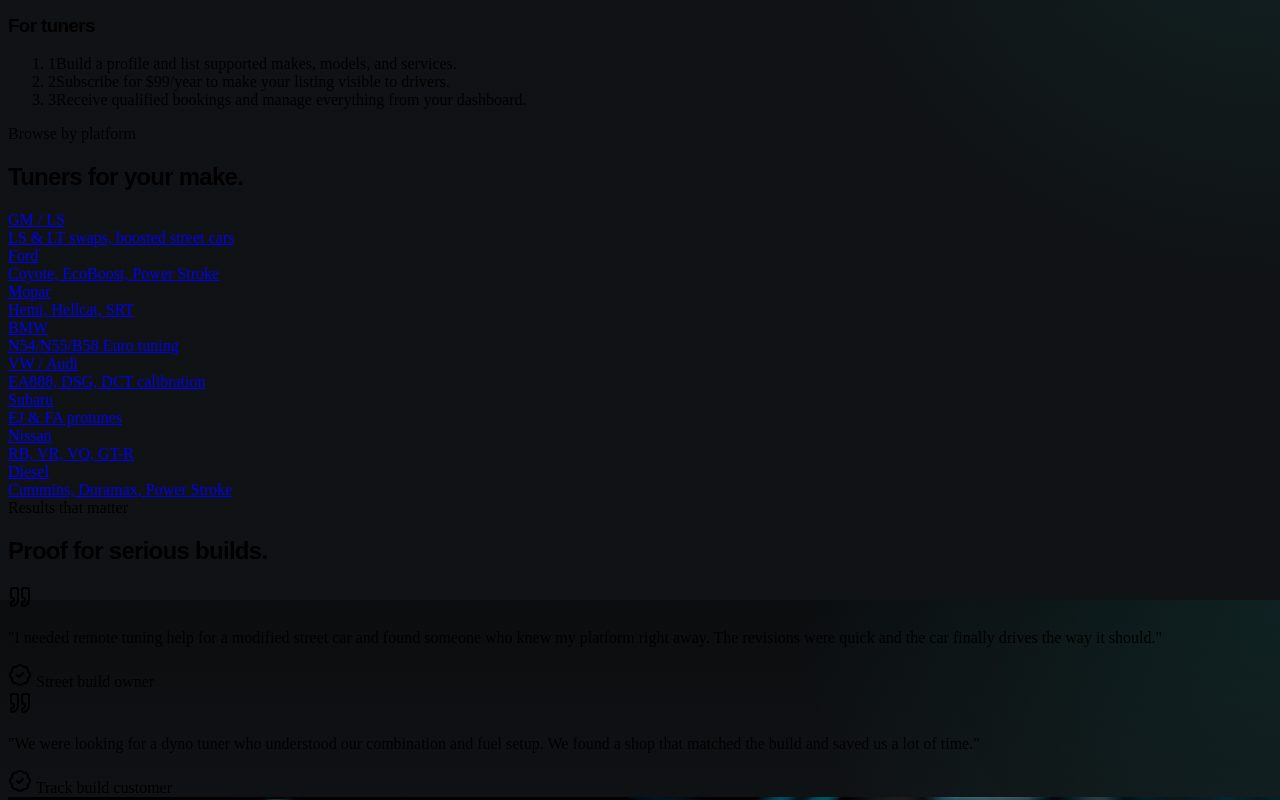
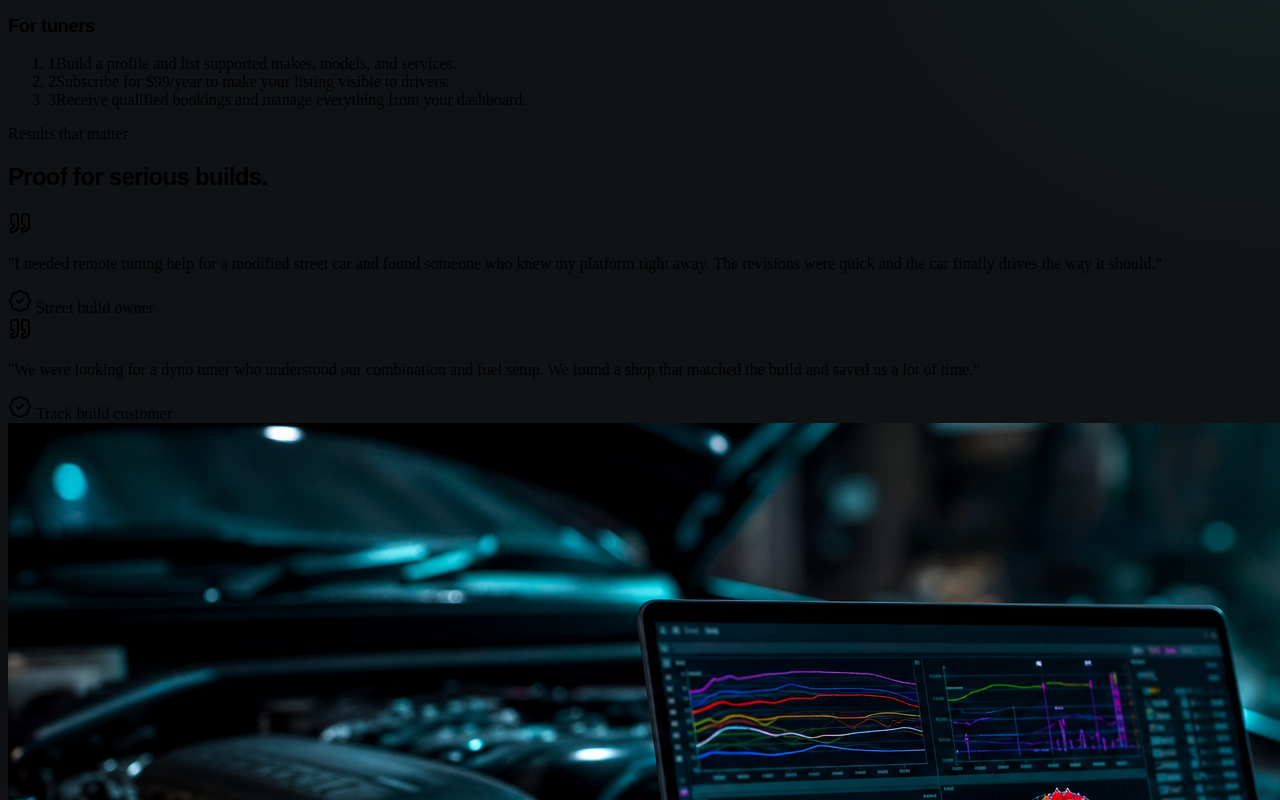
Before and after one commit to roberthollifield-byte/Tunersamerica, a React (Vite) app in the folder client/: page / in a window 1280 px wide. Shown: the part 8200-9000 px from the top of the page. Built offline with nearby package versions, Linux system fonts and the light colour scheme; no server answers; a web font is replaced by a local one.

Commit message:
Home: remove Tuners-for-your-make platforms section

```diff
--- a/client/src/pages/Home.tsx
+++ b/client/src/pages/Home.tsx
@@ -1,5 +1,5 @@
 import { useState } from "react";
-import { Link, useLocation } from "wouter";
+import { useLocation } from "wouter";
 import { useQuery } from "@tanstack/react-query";
 import type { ListingWithDetails } from "@shared/schema";
 import { Layout, Section, Eyebrow } from "@/components/Layout";
@@ -10,7 +10,7 @@
 import { Select, SelectContent, SelectItem, SelectTrigger, SelectValue } from "@/components/ui/select";
 import { Badge } from "@/components/ui/badge";
 import { Skeleton } from "@/components/ui/skeleton";
-import { CATEGORY_LABELS, PLATFORMS } from "@/lib/format";
+import { CATEGORY_LABELS } from "@/lib/format";
 import {
   Wifi, Gauge, Stethoscope, Cpu, Cog, Wrench, Flag, ShieldCheck, Search,
   Star, ArrowRight, BadgeCheck, Quote,
@@ -239,22 +239,6 @@
         </div>
       </Section>
 
-      {/* PLATFORMS */}
-      <Section className="py-10">
-        <Eyebrow>Browse by platform</Eyebrow>
-        <h2 className="mt-4 font-display text-3xl font-bold md:text-4xl">Tuners for your make.</h2>
-        <div className="mt-8 grid gap-3 sm:grid-cols-2 lg:grid-cols-4">
-          {PLATFORMS.map((p) => (
-            <Link key={p.key} href={`/tuners?make=${p.key}`} data-testid={`link-platform-${p.key}`}>
-              <Card className="p-5 hover-elevate">
-                <div className="font-display font-bold">{p.label}</div>
-                <div className="mt-1 text-xs text-muted-foreground">{p.blurb}</div>
-              </Card>
-            </Link>
-          ))}
-        </div>
-      </Section>
-
       {/* TESTIMONIALS */}
       <Section className="py-10">
         <Eyebrow>Results that matter</Eyebrow>
```
